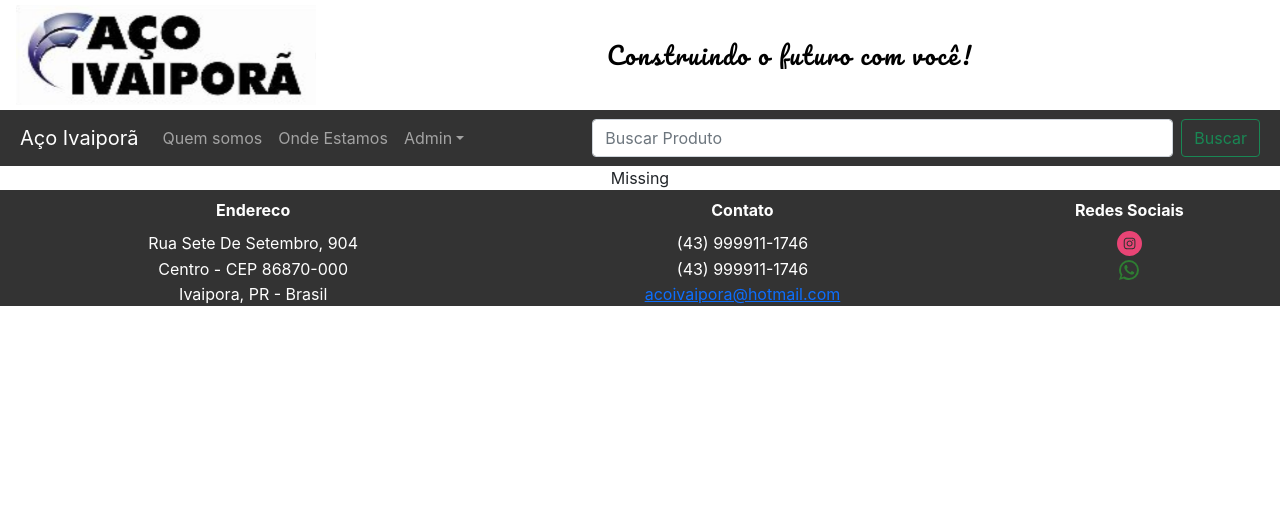
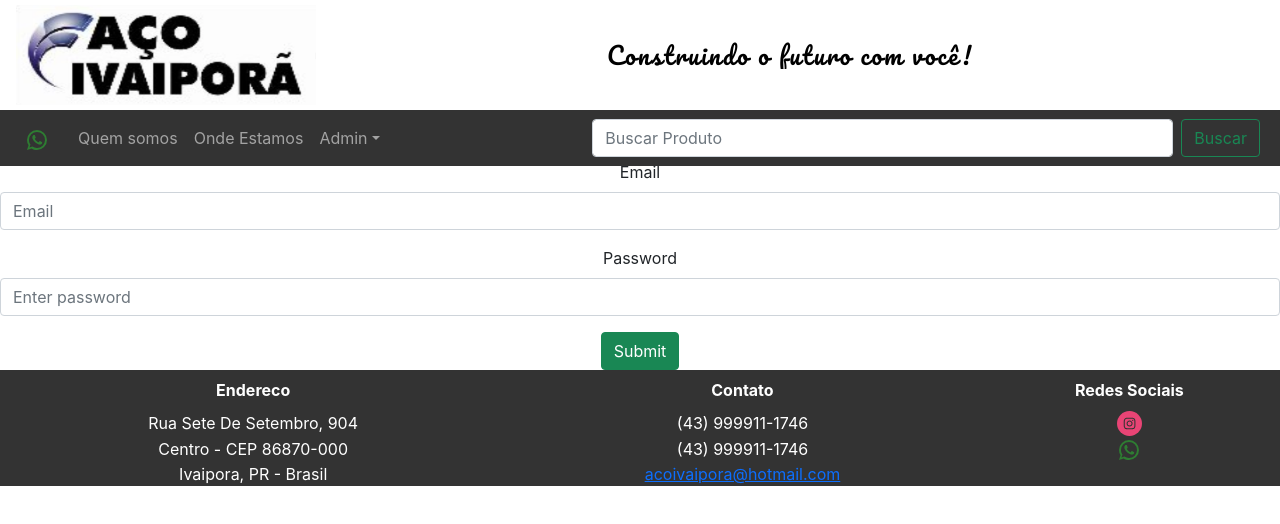
Before and after one commit to FePaiva/site_frontend, a React (Create React App) app: page /login in a window 1280 px wide. Shown: the top 524 px of the page. Built offline with nearby package versions, Linux system fonts and the light colour scheme; no server answers.

Commit message:
added login page

```diff
--- a/package.json
+++ b/package.json
@@ -12,7 +12,9 @@
     "@testing-library/react": "^13.3.0",
     "@testing-library/user-event": "^13.5.0",
     "axios": "^0.27.2",
+    "bootstrap": "^5.2.0",
     "react": "^18.2.0",
+    "react-bootstrap": "^2.5.0",
     "react-dom": "^18.2.0",
     "react-router-dom": "^6.3.0",
     "react-scripts": "5.0.1",
--- a/src/App.css
+++ b/src/App.css
@@ -1,3 +1,17 @@
 .App {
   text-align: center;
+  display: flex;
+  flex-direction: column;
 }
+
+.content-wrap {
+  width: 100%;
+  flex: 1;
+  margin-top: 50px;
+}
+
+@media (max-width: 480px) {
+  .content-wrap {
+    margin-top: 60px;
+  }
+}
--- a/src/App.js
+++ b/src/App.js
@@ -9,6 +9,7 @@ import OndeEstamos from "./components/ondeEstamos";
 import Missing from "./components/missing";
 import Footer from "./components/footer";
 import productsApi from "./api/productsApi";
+import Login from "./components/login";
 
 import { useEffect, useState } from "react";
 import axios from "axios";
@@ -21,6 +22,7 @@ function getAPIData() {
 }
 function App() {
   const [products, setProducts] = useState([]);
+  const [user, setUser] = useState(null);
 
   useEffect(() => {
     let mounted = true;
@@ -31,10 +33,21 @@ function App() {
     });
     return () => (mounted = false);
   }, []);
+
+  useEffect(() => {
+    // auto-login
+    fetch("/me").then((r) => {
+      if (r.ok) {
+        r.json().then((user) => setUser(user));
+      }
+    });
+  }, []);
+
   return (
     <div className="App">
       <Header />
-      <Nav />
+      <Nav user={user} setUser={setUser} />
+      <div className="content-wrap">
         <Routes>
           <Route path="/" element={<Home products={products} />} />
           <Route path="/sobre" element={<Sobre />} />
@@ -44,8 +57,10 @@ function App() {
           />
           <Route path="/fale-conosco" element={<FaleConosco />} />
           <Route path="/onde-estamos" element={<OndeEstamos />} />
+          <Route path="/login" element={<Login setUser={setUser} />} />
           <Route path="*" element={<Missing />} />
         </Routes>
+      </div>
       <Footer />
     </div>
   );
--- a/src/components/footer.css
+++ b/src/components/footer.css
@@ -12,12 +12,8 @@
 /* Media query for mobile phone */
 @media (max-width: 480px) {
   .table td, th {
-    font-size: 5px;
+    font-size: 7px;
   }
 
-  .icon {
-    height: 10,;
-    width: 10
-  }
 
 }
--- a/src/components/footer.js
+++ b/src/components/footer.js
@@ -39,7 +39,6 @@ const Footer = () => {
           <tr>
             <td>Ivaipora, PR - Brasil</td>
             <td>
-              {" "}
               <a href="mailto:acoivaipora@hotmail.com">
                 acoivaipora@hotmail.com
               </a>
--- a/src/components/header.css
+++ b/src/components/header.css
@@ -6,7 +6,8 @@
   display: flex;
   justify-content: space-between;
   align-items: center;
-  position: fixed;
+  position: sticky;
+  z-index: 1100;
   top: 0;
   left: 0;
 }
--- a/src/components/login.js
+++ b/src/components/login.js
@@ -0,0 +1,65 @@
+import { Link } from "react-router-dom";
+import { useState } from "react";
+import { Form, Button } from "react-bootstrap";
+
+const Login = ({ setUser }) => {
+  const [formData, setFormData] = useState({
+    email: "",
+    password: "",
+  });
+
+  const handleChange = (e) => {
+    setFormData({ ...formData, [e.target.name]: e.target.value });
+  };
+
+  function handleSubmit(e) {
+    e.preventDefault();
+
+    const userData = { ...formData };
+
+    fetch("/login", {
+      method: "POST",
+      headers: {
+        "content-type": "application/json",
+      },
+      body: JSON.stringify(userData),
+    })
+      .then((r) => r.json())
+      .then((user) => {
+        console.log("user", user);
+        setFormData({
+          username: "",
+          password: "",
+        });
+        window.location.reload(true);
+      });
+  }
+
+  return (
+    <Form onSubmit={handleSubmit}>
+      <Form.Group className="mb-3" controlId="formEmail">
+        <Form.Label> Email</Form.Label>
+        <Form.Control
+          name="email"
+          type="email"
+          placeholder="Email"
+          onChange={handleChange}
+        />
+      </Form.Group>
+      <Form.Group className="mb-3" controlId="formPassword">
+        <Form.Label> Password</Form.Label>
+        <Form.Control
+          name="password"
+          type="password"
+          placeholder="Enter password"
+          onChange={handleChange}
+        />
+      </Form.Group>
+      <Button variant="success" type="submit">
+        Submit
+      </Button>
+    </Form>
+  );
+};
+
+export default Login;
--- a/src/components/nav.css
+++ b/src/components/nav.css
@@ -1,10 +1,13 @@
-nav {
+.navbar {
+  position: fixed;
+  background-color: #333;
+  width: 100%;
   margin-top: 110px;
-  position: fixed;
+  z-index: 1100;
 }
 
 @media (max-width: 480px) {
-  nav {
+  .navbar {
     margin-top: 60px;
   }
 }
--- a/src/components/nav.js
+++ b/src/components/nav.js
@@ -3,15 +3,26 @@ import { Link } from "react-router-dom";
 import SendMessages from "./sendMessage";
 import "./nav.css";
 
-const Nav = () => {
+const Nav = ({ user, setUser }) => {
+  function handleLogoutClick() {
+    fetch("/logout", { method: "DELETE" }).then((r) => {
+      if (r.ok) {
+        setUser(null);
+      }
+    });
+  }
+
   return (
     <nav
       className="navbar navbar-expand-lg navbar-dark"
-      style={{ backgroundColor: "#333" }}
+      // style={{ backgroundColor: "#333", position: "fixed" }}
     >
       <div className="container-fluid ms-2">
-        <a className="navbar-brand" href="/">
-          Aço Ivaiporã
+        <a
+          className="navbar-brand"
+          style={{ cursor: "pointer", padding: "5px" }}
+        >
+          <SendMessages />
         </a>
         <button
           className="navbar-toggler"
@@ -63,7 +74,11 @@ const Nav = () => {
                   </a>
                 </li>
                 <li>
-                  <a className="dropdown-item" href="logout">
+                  <a
+                    className="dropdown-item"
+                    href="logout"
+                    onClick={handleLogoutClick}
+                  >
                     Log Out
                   </a>
                 </li>
--- a/src/index.css
+++ b/src/index.css
@@ -5,9 +5,21 @@ body {
     sans-serif;
   -webkit-font-smoothing: antialiased;
   -moz-osx-font-smoothing: grayscale;
+  min-height: 100vh;
 }
 
 code {
   font-family: source-code-pro, Menlo, Monaco, Consolas, 'Courier New',
     monospace;
 }
+
+html {
+  font-size: 16px;
+}
+
+#root {
+  display: flex;
+  flex-direction: column;
+  width: 100%;
+
+}
```
Also changed, not shown: 1 other file (tests, documents, lock files or other folders). Lines whose indentation alone changed are shown as unchanged.
